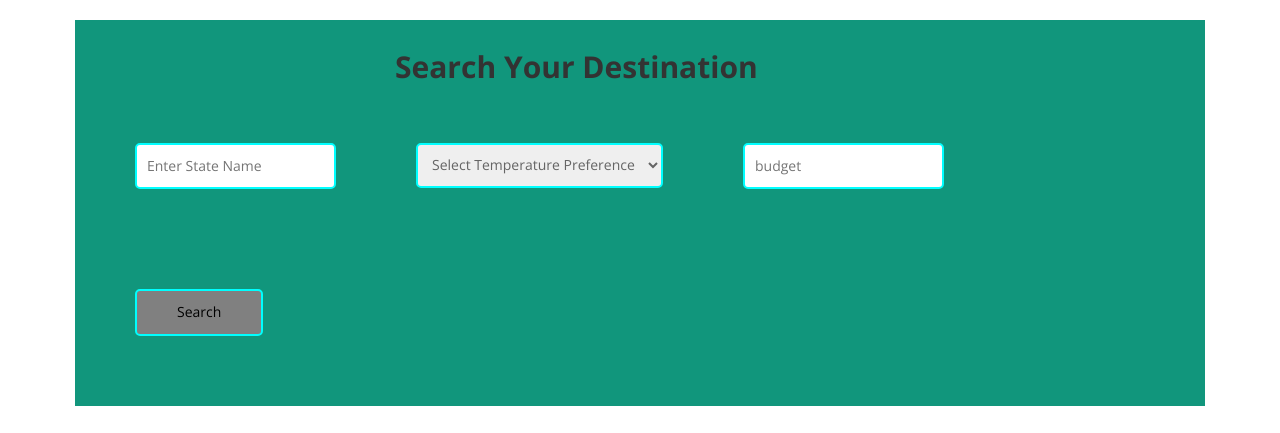
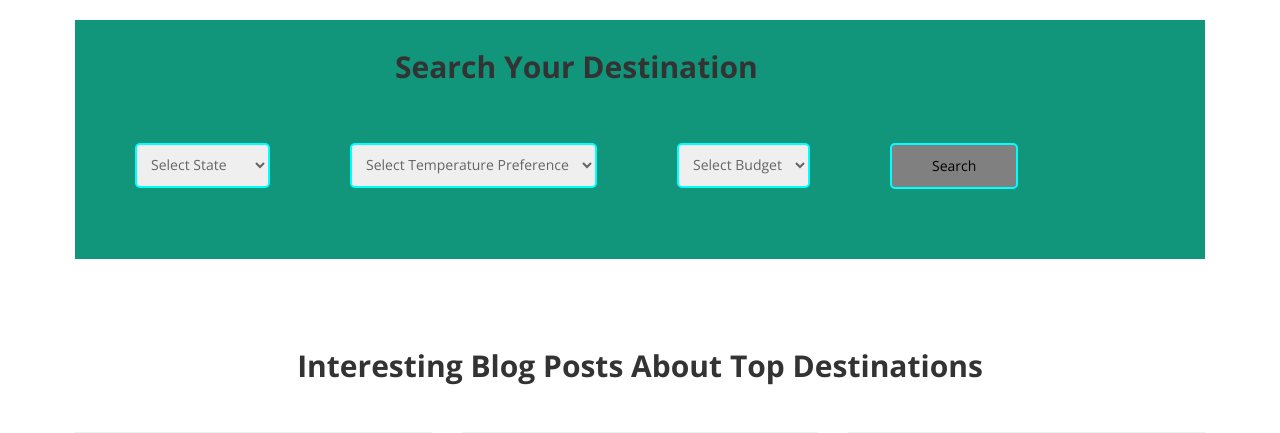
Before and after one commit to Er-rajsingh/T-for-Travel, a Flask app: page / in a window 1280 px wide. Shown: the part 1103-1536 px from the top of the page. Run offline with Flask 2, Linux system fonts and the light colour scheme; parts of the project's set-up code (start-up, migrations or seed data) failed here and were passed over; some libraries are stand-ins or nearby versions.

Commit message:
changes in index

```diff
--- a/templates/index.html
+++ b/templates/index.html
@@ -148,7 +148,10 @@
                 <h2 style="margin: 10px 300px;">Search Your Destination</h2>
                 <form action="{{ url_for('search') }}" method="get" class="form-area">
                     <div class="search1">
-                        <input type="text" name="city" placeholder="Enter State Name" class="city">
+                        <select name="city" class="city">
+                            <option value="">Select State </option>
+                            <option value="Uttar Pradesh">Uttar Pradesh</option>
+                        </select>
                     </div>
                     <div class="search1">
                         <select name="temp" class="city">
@@ -162,7 +165,10 @@
                         </select>
                     </div>
                     <div class="search1">
-                        <input type="text" name="budget" placeholder="budget" class="city">
+                        <select name="budget" class="city">
+                            <option value="">Select Budget </option>
+                            <option value="5000">5000</option>
+                        </select>
                     </div>
                     <div class="search1">
                         <button class="btn-group-lg but1">Search</button>
```
